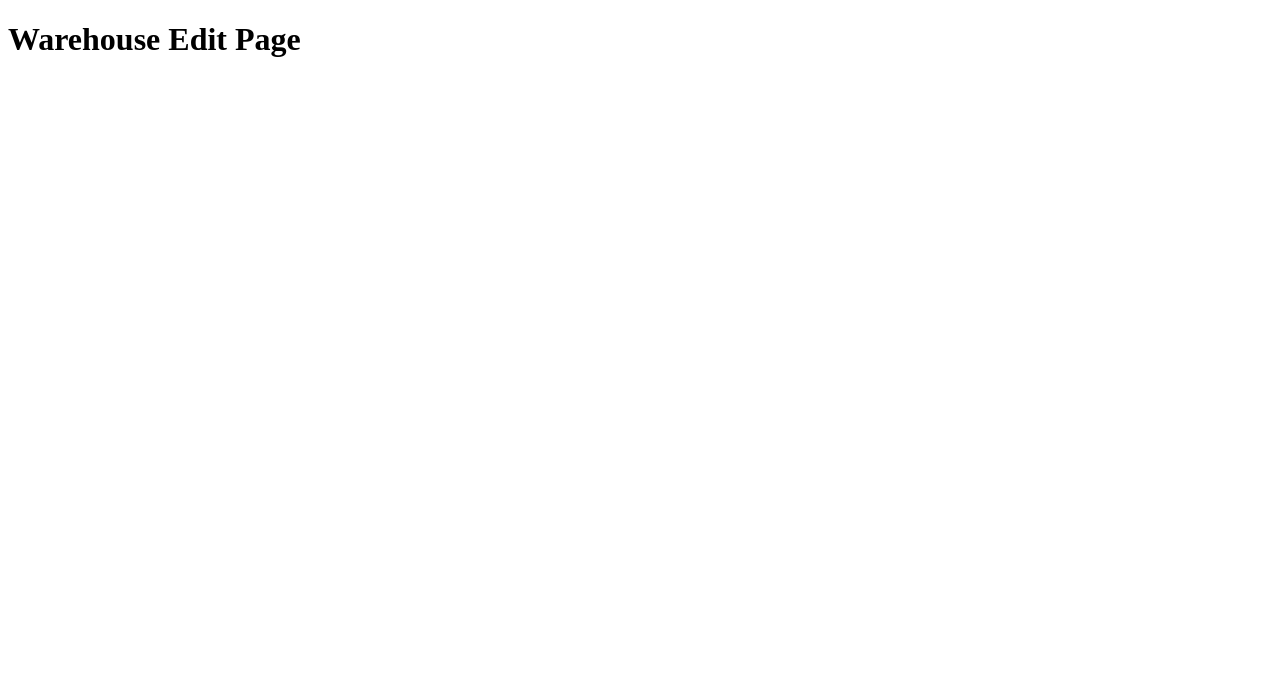
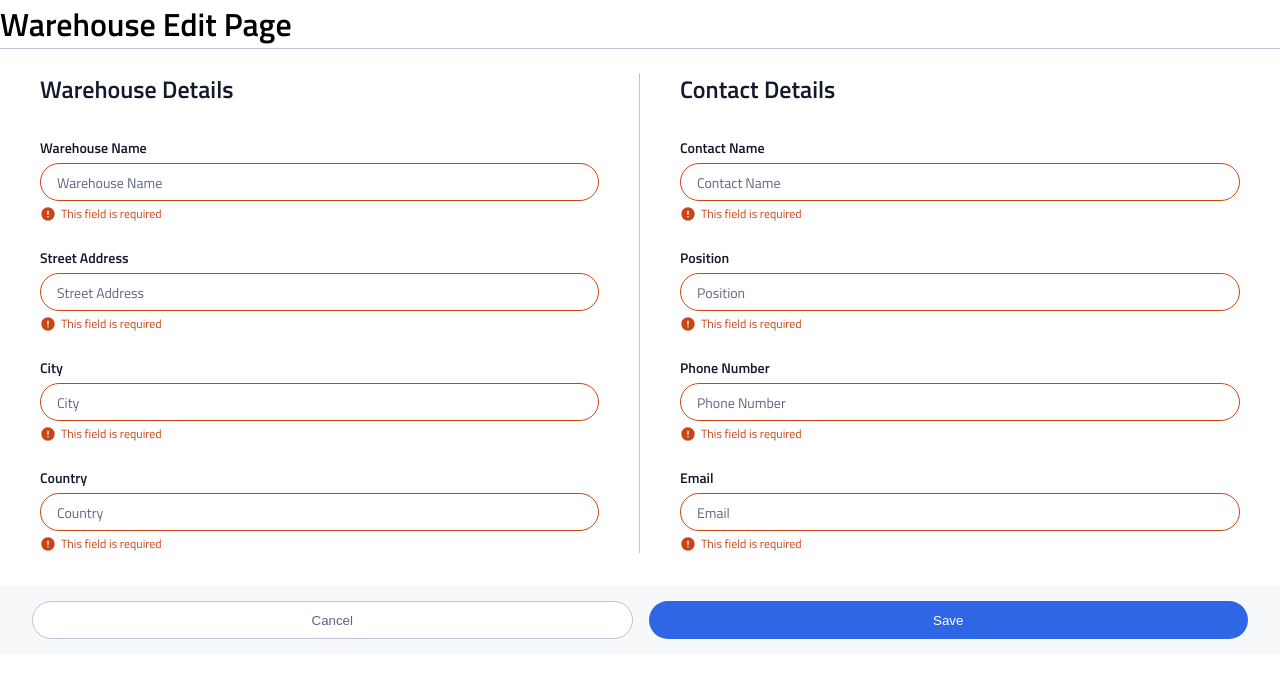
Before and after one commit to vibrentcarey/intstock, a React (Create React App) app in the folder client/: page /edit-warehouse/1 in a window 1280 px wide. Shown: the top 678 px of the page. Built offline with nearby package versions, Linux system fonts and the light colour scheme.

Commit message:
Add Button component to WarehouseForm

```diff
--- a/client/package.json
+++ b/client/package.json
@@ -6,6 +6,7 @@
     "@testing-library/jest-dom": "^5.16.1",
     "@testing-library/react": "^12.1.2",
     "@testing-library/user-event": "^13.5.0",
+    "axios": "^0.24.0",
     "react": "^17.0.2",
     "react-dom": "^17.0.2",
     "react-router-dom": "5.3",
--- a/client/src/App.js
+++ b/client/src/App.js
@@ -9,6 +9,7 @@ import InventoryItemDetailsPage from "./pages/InventoryItemDetailsPage/Inventory
 import EditInventoryItemPage from "./pages/EditInventoryItemPage/EditInventoryItemPage";
 import AddInventoryItemPage from "./pages/AddInventoryItemPage/AddInventoryItemPage";
 import Dev from "./pages/Dev/Dev";
+import './App.scss';
 
 // InStock Application
 class App extends Component {
@@ -42,7 +43,7 @@ class App extends Component {
             />
             <Route
               path="/dev"
-              component={Dev} //Stock filter
+              component={Dev}
             />
           </Switch>
         </BrowserRouter>
--- a/client/src/Button/Button.jsx
+++ b/client/src/Button/Button.jsx
@@ -19,7 +19,7 @@ function Button(props) {
   }
 
   return (
-    <button type="button" className={btnDesign} onClick={props.onClick}>
+    <button type="submit" className={btnDesign} onClick={props.onClick}>
       {props.value}
     </button>
   );
--- a/client/src/Button/Button.scss
+++ b/client/src/Button/Button.scss
@@ -38,7 +38,7 @@
   }
 
   &__secondary {
-    color: $instock-black;
+    color: $slate;
     background-color: $white;
 
     @include common;
--- a/client/src/WareHouseListItem/WareHouseListItem.js
+++ b/client/src/WareHouseListItem/WareHouseListItem.js
@@ -6,7 +6,7 @@ import editIcon from '../assets/edit-24px.svg';
 
 const WareHouseListItem = (props) => {
   // ListItem props to be used!!
-  // const {wareHouseName, address, contactName, contactInfo} = props
+  const {wareHouseName, address, contactName, email, phone} = props
   return (
     <>
     {/* ⇧⌘L */}
@@ -14,21 +14,19 @@ const WareHouseListItem = (props) => {
       <div className='warehouse-list-item__wrapper'>
         <div className='warehouse-list-item__right'>
           <div className='warehouse-list-item__container'>
-            <p className='warehouse-list-item__name'>Manhattan</p>
+            <p className='warehouse-list-item__name'>{wareHouseName}</p>
             <img className='warehouse-list-item__icon'src={chevronIcon} alt='chevron icon'/>
           </div>
           <p className='warehouse-list-item__address'>
-            503 Broadway
-            New York, USA
+            {address}
           </p>
 
         </div>
 
         <div className='warehouse-list-item__left'>
-          <p className='warehouse-list-item__contact-name'>Permin Aujla</p>
+          <p className='warehouse-list-item__contact-name'>{contactName}</p>
           <p className='warehouse-list-item__contact-info'>
-          +1(629)555-0129
-          paujla@instock.com
+          {phone} {email}
           </p>
           <div className='warehouse-list-item__icons warehouse-list-item__icons--tablet'>
             <img className='warehouse-list-item__delete' src={deleteIcon} alt='delete icon'/>
--- a/client/src/components/WarehouseForm/WarehouseForm.js
+++ b/client/src/components/WarehouseForm/WarehouseForm.js
@@ -1,9 +1,8 @@
 import './WarehouseForm.scss';
 import React, { Component } from 'react';
-import { Link } from 'react-router-dom';
 // import axios from 'axios';
-import back from '../../assets/arrow_back-24px.svg';
 import errorIcon from '../../assets/error-24px.svg';
+import Button from '../../Button/Button';
 
 class WarehouseForm extends Component {
     state = {
@@ -180,8 +179,8 @@ class WarehouseForm extends Component {
                         </fieldset>
                     </div>
                     <div className='warehouse-form__button-container'>
-                        {/* Button Cancel will be here */}
-                        {/* Button Save/Add Warehouse will be here */}
+                        <Button type='secondary' value='Cancel' />
+                        <Button type='primary' value={this.props.submitValue} />
                     </div>
                 </form>
             </section>
--- a/client/src/components/WarehouseForm/WarehouseForm.scss
+++ b/client/src/components/WarehouseForm/WarehouseForm.scss
@@ -5,6 +5,18 @@
 .warehouse-form {
     background-color: $white;
     @include flex(flex-start, stretch, column);
+
+    &__button-container {
+        background-color: $light-grey;
+        @include flex(space-between, flex-start, row);
+        width: 100%;
+        padding: 1rem 1.5rem;
+        gap: 1rem;
+
+        @include tablet {
+            padding: 1rem 2rem;
+        }
+    }
 
     &__form {
         @include flex(center, center, column);
--- a/client/src/pages/Dev/Dev.js
+++ b/client/src/pages/Dev/Dev.js
@@ -1,14 +1,25 @@
-import React, { Component } from "react";
+
+import React from 'react';
+import WareHouseListItem from '../../WareHouseListItem/WareHouseListItem';
 import Stock from "../../components/stock/Stock";
+import EditWarehousePage from '../EditWarehousePage/EditWarehousePage';
 
-class Dev extends Component {
-  render() {
-    return (
-      <div>
-        <Stock instock={true} />
-      </div>
-    );
-  }
+const Dev = () => {
+  return (
+    <div>
+      {/* <Stock instock={true} />
+      <Stock instock={false} />
+      <WareHouseListItem
+        wareHouseName='Manhattan'
+        address="503 Adreess Road"
+        contactName="Permin Aujia"
+        email="pauji@gmail.com"
+        phone="1(333)333-3333"
+      /> */}
+      <EditWarehousePage />
+
+    </div>
+  )
 }
 
-export default Dev;
+export default Dev
--- a/client/src/pages/EditWarehousePage/EditWarehousePage.jsx
+++ b/client/src/pages/EditWarehousePage/EditWarehousePage.jsx
@@ -1,6 +1,13 @@
+import React from 'react';
+import WarehouseForm from '../../components/WarehouseForm/WarehouseForm';
+
 // Warehouse Edit Page
 const EditWarehousePage = (props) => {
-  return <h1>Warehouse Edit Page</h1>;
+  return (
+    <div>
+      <h1>Warehouse Edit Page</h1>
+      <WarehouseForm submitValue='Save' />
+    </div>
+  );
 };
-
 export default EditWarehousePage;
```
Also changed, not shown: 1 other file (tests, documents, lock files or other folders).
